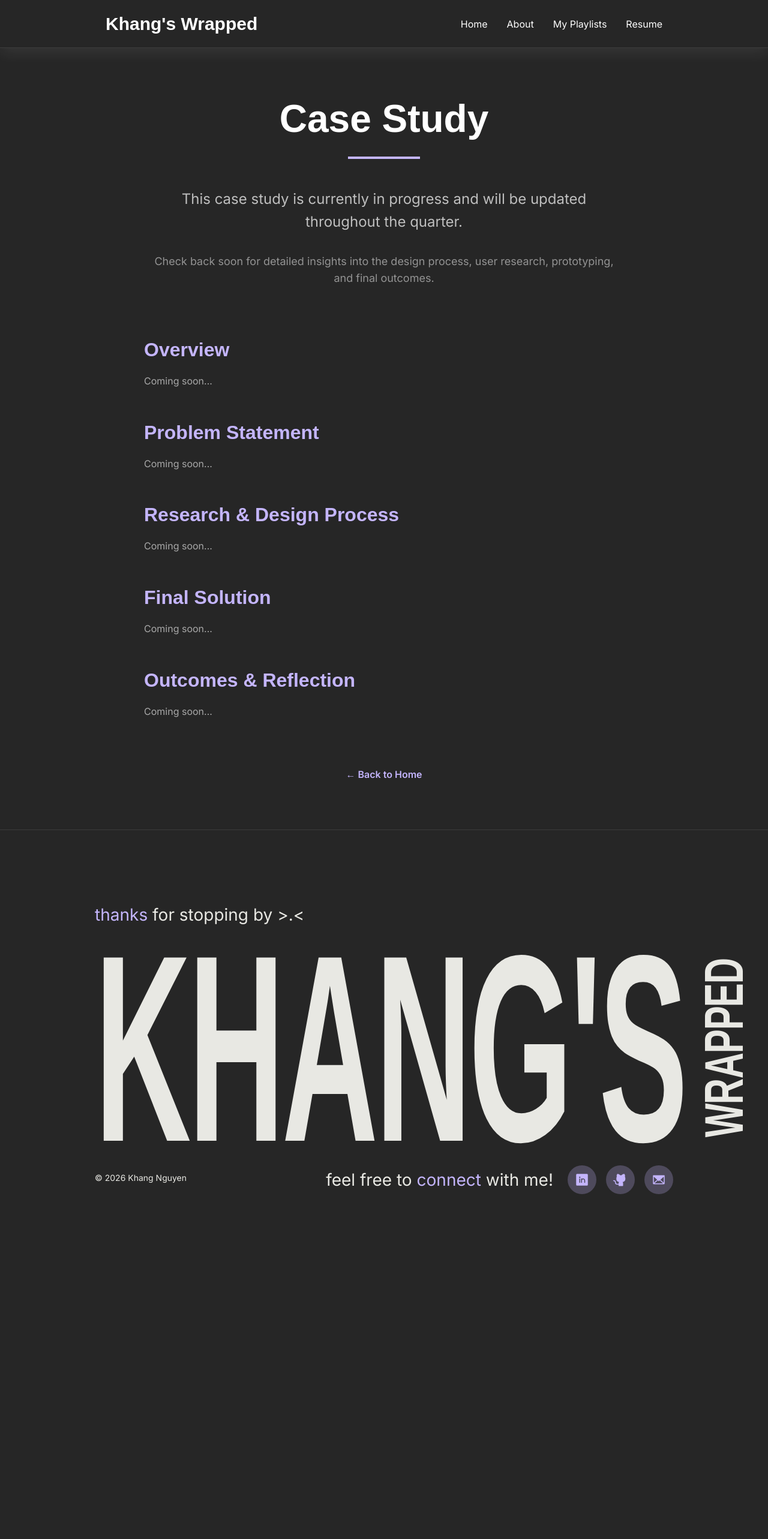
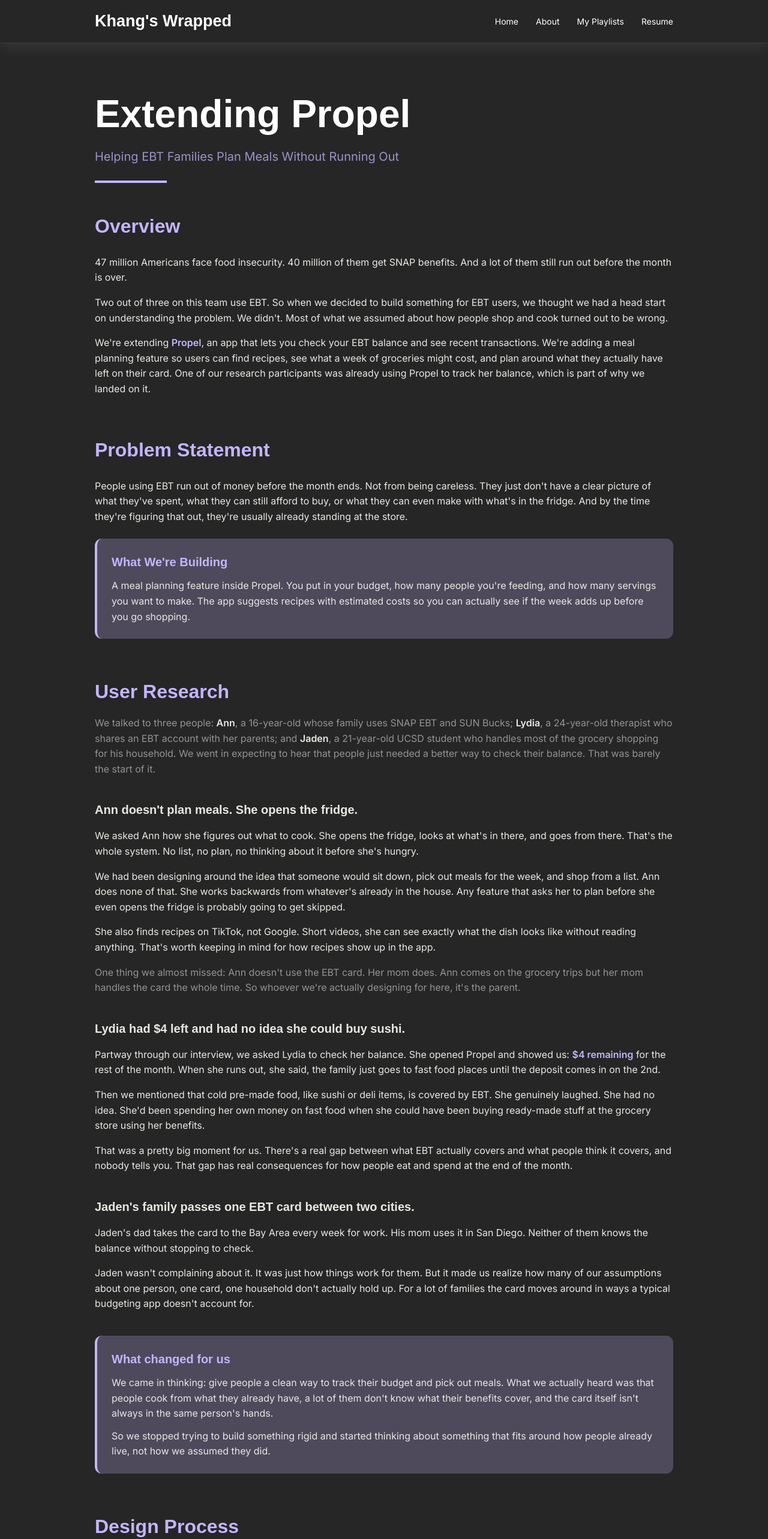
Before and after one commit to khanggn/khang-portfolio, a React (Vite) app: page /case-study in a window 1280 px wide. Shown: the top 2566 px of the page at 60% size. Before the commit the page ends 2111 px from the top, so only its background shows below. Built offline with nearby package versions, Linux system fonts and the light colour scheme; a web font is replaced by a local one.

Commit message:
added info on hidden case study

```diff
--- a/src/pages/CaseStudy.jsx
+++ b/src/pages/CaseStudy.jsx
@@ -9,29 +9,29 @@ function CaseStudy() {
       <nav
         className="sticky top-0 z-50 bg-[#262626] border-b border-white/10"
         style={{
-          height: '80px',
-          padding: '24px 176px',
+          height: '72px',
+          padding: '22px 158px',
           boxShadow: '0 8px 24px rgba(255, 255, 255, 0.08)'
         }}
       >
         <div className="flex justify-between items-center h-full">
           <Link
             to="/"
-            className="text-3xl font-bold"
-            style={{ fontFamily: "'Clash Display', sans-serif" }}
+            className="font-bold"
+            style={{ fontFamily: "'Clash Display', sans-serif", fontSize: '27px' }}
           >
             Khang's Wrapped
           </Link>
           <div
-            className="flex items-center text-base"
-            style={{ fontFamily: "'Inter', sans-serif", gap: '32px' }}
+            className="flex items-center"
+            style={{ fontFamily: "'Inter', sans-serif", gap: '29px', fontSize: '14px' }}
           >
             <Link to="/" className="hover:text-[#C4B5FD] transition-colors">
               Home
             </Link>
-            <a href="/#about" className="hover:text-[#C4B5FD] transition-colors">
+            <Link to="/about" className="hover:text-[#C4B5FD] transition-colors">
               About
-            </a>
+            </Link>
             <Link to="/playlist" className="hover:text-[#C4B5FD] transition-colors">
               My Playlists
             </Link>
@@ -54,7 +54,7 @@ function CaseStudy() {
             initial={{ opacity: 0, y: 20 }}
             animate={{ opacity: 1, y: 0 }}
             transition={{ duration: 0.6 }}
-            style={{ maxWidth: '800px', margin: '0 auto', textAlign: 'center' }}
+            style={{ width: '100%' }}
           >
           <h1
             className="font-bold"
@@ -62,44 +62,106 @@ function CaseStudy() {
               fontFamily: "'Clash Display', sans-serif",
               fontSize: '64px',
               lineHeight: '1.2',
-              marginBottom: '24px'
+              marginBottom: '16px'
             }}
           >
-            Case Study
+            Extending Propel
           </h1>
+          <p
+            style={{
+              fontFamily: "'Inter', sans-serif",
+              fontSize: '20px',
+              color: '#9D92C8',
+              marginBottom: '24px',
+              lineHeight: '1.6'
+            }}
+          >
+            Helping EBT Families Plan Meals Without Running Out
+          </p>
           <div
             style={{
               height: '4px',
               width: '120px',
               backgroundColor: '#C4B5FD',
-              margin: '0 auto 48px'
+              marginBottom: '48px'
             }}
           />
-          <p
+
+          {/* Content sections */}
+          <div style={{ display: 'flex', flexDirection: 'column', gap: '64px', textAlign: 'left', marginTop: '48px' }}>
+
+            {/* Overview */}
+            <div>
+              <h2
                 style={{
-              fontFamily: "'Inter', sans-serif",
-              fontSize: '24px',
-              color: 'rgba(255,255,255,0.7)',
-              marginBottom: '32px',
-              lineHeight: '1.6'
+                  fontFamily: "'Clash Display', sans-serif",
+                  fontSize: '32px',
+                  fontWeight: '600',
+                  marginBottom: '24px',
+                  color: '#C4B5FD'
                 }}
               >
-            This case study is currently in progress and will be updated throughout the quarter.
+                Overview
+              </h2>
+              <div style={{ display: 'flex', flexDirection: 'column', gap: '16px', fontFamily: "'Inter', sans-serif", fontSize: '16px', color: '#E8E8E3', lineHeight: '1.6' }}>
+                <p>
+                  47 million Americans face food insecurity. 40 million of them get SNAP benefits. And a lot of them still run out before the month is over.
                 </p>
-          <p
+                <p>
+                  Two out of three on this team use EBT. So when we decided to build something for EBT users, we thought we had a head start on understanding the problem. We didn't. Most of what we assumed about how people shop and cook turned out to be wrong.
+                </p>
+                <p>
+                  We're extending <strong style={{ color: '#C4B5FD' }}>Propel</strong>, an app that lets you check your EBT balance and see recent transactions. We're adding a meal planning feature so users can find recipes, see what a week of groceries might cost, and plan around what they actually have left on their card. One of our research participants was already using Propel to track her balance, which is part of why we landed on it.
+                </p>
+              </div>
+            </div>
+
+            {/* Problem Statement */}
+            <div>
+              <h2
                 style={{
-              fontFamily: "'Inter', sans-serif",
-              fontSize: '18px',
-              color: 'rgba(255,255,255,0.5)',
-              marginBottom: '64px',
-              lineHeight: '1.6'
+                  fontFamily: "'Clash Display', sans-serif",
+                  fontSize: '32px',
+                  fontWeight: '600',
+                  marginBottom: '24px',
+                  color: '#C4B5FD'
                 }}
               >
-            Check back soon for detailed insights into the design process, user research, prototyping, and final outcomes.
+                Problem Statement
+              </h2>
+              <div style={{ display: 'flex', flexDirection: 'column', gap: '16px', fontFamily: "'Inter', sans-serif", fontSize: '16px', color: '#E8E8E3', lineHeight: '1.6' }}>
+                <p>
+                  People using EBT run out of money before the month ends. Not from being careless. They just don't have a clear picture of what they've spent, what they can still afford to buy, or what they can even make with what's in the fridge. And by the time they're figuring that out, they're usually already standing at the store.
                 </p>
+              </div>
 
-          {/* Placeholder sections */}
-          <div style={{ display: 'flex', flexDirection: 'column', gap: '48px', textAlign: 'left', marginTop: '80px' }}>
+              <div
+                style={{
+                  marginTop: '24px',
+                  padding: '24px',
+                  backgroundColor: '#4E4A5C',
+                  borderRadius: '12px',
+                  borderLeft: '4px solid #C4B5FD'
+                }}
+              >
+                <h3
+                  style={{
+                    fontFamily: "'Clash Display', sans-serif",
+                    fontSize: '20px',
+                    fontWeight: '600',
+                    marginBottom: '12px',
+                    color: '#C4B5FD'
+                  }}
+                >
+                  What We're Building
+                </h3>
+                <p style={{ fontFamily: "'Inter', sans-serif", fontSize: '16px', color: '#E8E8E3', lineHeight: '1.6' }}>
+                  A meal planning feature inside Propel. You put in your budget, how many people you're feeding, and how many servings you want to make. The app suggests recipes with estimated costs so you can actually see if the week adds up before you go shopping.
+                </p>
+              </div>
+            </div>
+
+            {/* User Research */}
             <div>
               <h2
                 style={{
@@ -110,20 +172,122 @@ function CaseStudy() {
                   color: '#C4B5FD'
                 }}
               >
-                Overview
+                User Research
               </h2>
-              <p
+              <p style={{ fontFamily: "'Inter', sans-serif", fontSize: '16px', color: 'rgba(255,255,255,0.5)', lineHeight: '1.6', marginBottom: '40px' }}>
+                We talked to three people: <strong style={{ color: '#E8E8E3' }}>Ann</strong>, a 16-year-old whose family uses SNAP EBT and SUN Bucks; <strong style={{ color: '#E8E8E3' }}>Lydia</strong>, a 24-year-old therapist who shares an EBT account with her parents; and <strong style={{ color: '#E8E8E3' }}>Jaden</strong>, a 21-year-old UCSD student who handles most of the grocery shopping for his household. We went in expecting to hear that people just needed a better way to check their balance. That was barely the start of it.
+              </p>
+
+              {/* Ann */}
+              <div style={{ marginBottom: '40px' }}>
+                <h3
                   style={{
-                  fontFamily: "'Inter', sans-serif",
-                  fontSize: '16px',
-                  color: 'rgba(255,255,255,0.6)',
-                  lineHeight: '1.6'
+                    fontFamily: "'Clash Display', sans-serif",
+                    fontSize: '20px',
+                    fontWeight: '600',
+                    marginBottom: '16px',
+                    color: '#E8E8E3'
                   }}
                 >
-                Coming soon...
+                  Ann doesn't plan meals. She opens the fridge.
+                </h3>
+                <div style={{ display: 'flex', flexDirection: 'column', gap: '16px', fontFamily: "'Inter', sans-serif", fontSize: '16px', color: '#E8E8E3', lineHeight: '1.6' }}>
+                  <p>
+                    We asked Ann how she figures out what to cook. She opens the fridge, looks at what's in there, and goes from there. That's the whole system. No list, no plan, no thinking about it before she's hungry.
+                  </p>
+                  <p>
+                    We had been designing around the idea that someone would sit down, pick out meals for the week, and shop from a list. Ann does none of that. She works backwards from whatever's already in the house. Any feature that asks her to plan before she even opens the fridge is probably going to get skipped.
+                  </p>
+                  <p>
+                    She also finds recipes on TikTok, not Google. Short videos, she can see exactly what the dish looks like without reading anything. That's worth keeping in mind for how recipes show up in the app.
+                  </p>
+                  <p style={{ color: 'rgba(255,255,255,0.5)' }}>
+                    One thing we almost missed: Ann doesn't use the EBT card. Her mom does. Ann comes on the grocery trips but her mom handles the card the whole time. So whoever we're actually designing for here, it's the parent.
                   </p>
                 </div>
+              </div>
 
+              {/* Lydia */}
+              <div style={{ marginBottom: '40px' }}>
+                <h3
+                  style={{
+                    fontFamily: "'Clash Display', sans-serif",
+                    fontSize: '20px',
+                    fontWeight: '600',
+                    marginBottom: '16px',
+                    color: '#E8E8E3'
+                  }}
+                >
+                  Lydia had $4 left and had no idea she could buy sushi.
+                </h3>
+                <div style={{ display: 'flex', flexDirection: 'column', gap: '16px', fontFamily: "'Inter', sans-serif", fontSize: '16px', color: '#E8E8E3', lineHeight: '1.6' }}>
+                  <p>
+                    Partway through our interview, we asked Lydia to check her balance. She opened Propel and showed us: <strong style={{ color: '#C4B5FD' }}>$4 remaining</strong> for the rest of the month. When she runs out, she said, the family just goes to fast food places until the deposit comes in on the 2nd.
+                  </p>
+                  <p>
+                    Then we mentioned that cold pre-made food, like sushi or deli items, is covered by EBT. She genuinely laughed. She had no idea. She'd been spending her own money on fast food when she could have been buying ready-made stuff at the grocery store using her benefits.
+                  </p>
+                  <p>
+                    That was a pretty big moment for us. There's a real gap between what EBT actually covers and what people think it covers, and nobody tells you. That gap has real consequences for how people eat and spend at the end of the month.
+                  </p>
+                </div>
+              </div>
+
+              {/* Jaden */}
+              <div style={{ marginBottom: '40px' }}>
+                <h3
+                  style={{
+                    fontFamily: "'Clash Display', sans-serif",
+                    fontSize: '20px',
+                    fontWeight: '600',
+                    marginBottom: '16px',
+                    color: '#E8E8E3'
+                  }}
+                >
+                  Jaden's family passes one EBT card between two cities.
+                </h3>
+                <div style={{ display: 'flex', flexDirection: 'column', gap: '16px', fontFamily: "'Inter', sans-serif", fontSize: '16px', color: '#E8E8E3', lineHeight: '1.6' }}>
+                  <p>
+                    Jaden's dad takes the card to the Bay Area every week for work. His mom uses it in San Diego. Neither of them knows the balance without stopping to check.
+                  </p>
+                  <p>
+                    Jaden wasn't complaining about it. It was just how things work for them. But it made us realize how many of our assumptions about one person, one card, one household don't actually hold up. For a lot of families the card moves around in ways a typical budgeting app doesn't account for.
+                  </p>
+                </div>
+              </div>
+
+              {/* What changed */}
+              <div
+                style={{
+                  padding: '24px',
+                  backgroundColor: '#4E4A5C',
+                  borderRadius: '12px',
+                  borderLeft: '4px solid #C4B5FD'
+                }}
+              >
+                <h3
+                  style={{
+                    fontFamily: "'Clash Display', sans-serif",
+                    fontSize: '20px',
+                    fontWeight: '600',
+                    marginBottom: '12px',
+                    color: '#C4B5FD'
+                  }}
+                >
+                  What changed for us
+                </h3>
+                <div style={{ display: 'flex', flexDirection: 'column', gap: '12px', fontFamily: "'Inter', sans-serif", fontSize: '16px', color: '#E8E8E3', lineHeight: '1.6' }}>
+                  <p>
+                    We came in thinking: give people a clean way to track their budget and pick out meals. What we actually heard was that people cook from what they already have, a lot of them don't know what their benefits cover, and the card itself isn't always in the same person's hands.
+                  </p>
+                  <p>
+                    So we stopped trying to build something rigid and started thinking about something that fits around how people already live, not how we assumed they did.
+                  </p>
+                </div>
+              </div>
+            </div>
+
+            {/* Design Process */}
             <div>
               <h2
                 style={{
@@ -134,13 +298,13 @@ function CaseStudy() {
                   color: '#C4B5FD'
                 }}
               >
-                Problem Statement
+                Design Process
               </h2>
               <p
                 style={{
                   fontFamily: "'Inter', sans-serif",
                   fontSize: '16px',
-                  color: 'rgba(255,255,255,0.6)',
+                  color: 'rgba(255,255,255,0.5)',
                   lineHeight: '1.6'
                 }}
               >
@@ -148,30 +312,7 @@ function CaseStudy() {
               </p>
             </div>
 
-            <div>
-              <h2
-                style={{
-                  fontFamily: "'Clash Display', sans-serif",
-                  fontSize: '32px',
-                  fontWeight: '600',
-                  marginBottom: '16px',
-                  color: '#C4B5FD'
-                }}
-              >
-                Research & Design Process
-              </h2>
-              <p
-                style={{
-                  fontFamily: "'Inter', sans-serif",
-                  fontSize: '16px',
-                  color: 'rgba(255,255,255,0.6)',
-                  lineHeight: '1.6'
-                }}
-              >
-                Coming soon...
-              </p>
-            </div>
-
+            {/* Final Solution */}
             <div>
               <h2
                 style={{
@@ -188,7 +329,7 @@ function CaseStudy() {
                 style={{
                   fontFamily: "'Inter', sans-serif",
                   fontSize: '16px',
-                  color: 'rgba(255,255,255,0.6)',
+                  color: 'rgba(255,255,255,0.5)',
                   lineHeight: '1.6'
                 }}
               >
@@ -196,6 +337,7 @@ function CaseStudy() {
               </p>
             </div>
 
+            {/* Outcomes & Reflection */}
             <div>
               <h2
                 style={{
@@ -212,7 +354,7 @@ function CaseStudy() {
                 style={{
                   fontFamily: "'Inter', sans-serif",
                   fontSize: '16px',
-                  color: 'rgba(255,255,255,0.6)',
+                  color: 'rgba(255,255,255,0.5)',
                   lineHeight: '1.6'
                 }}
               >
```
Lines whose indentation alone changed are shown as unchanged.
